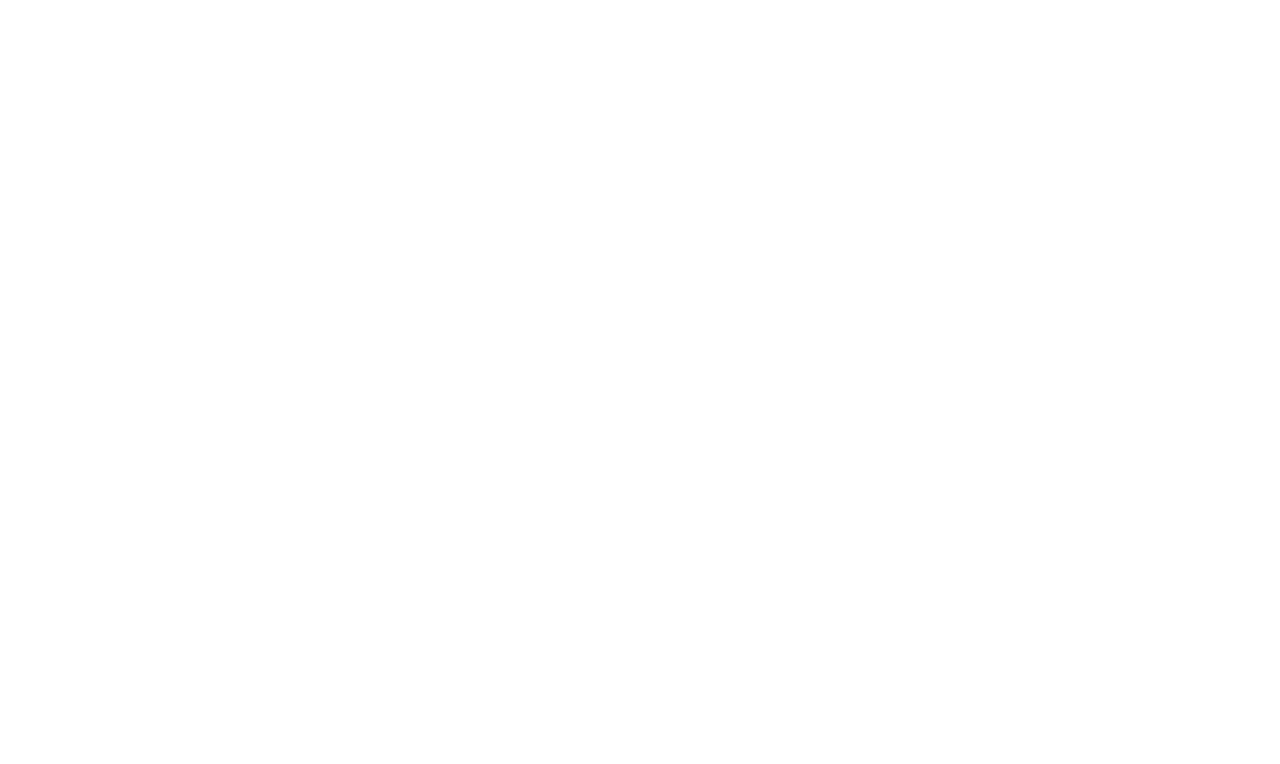
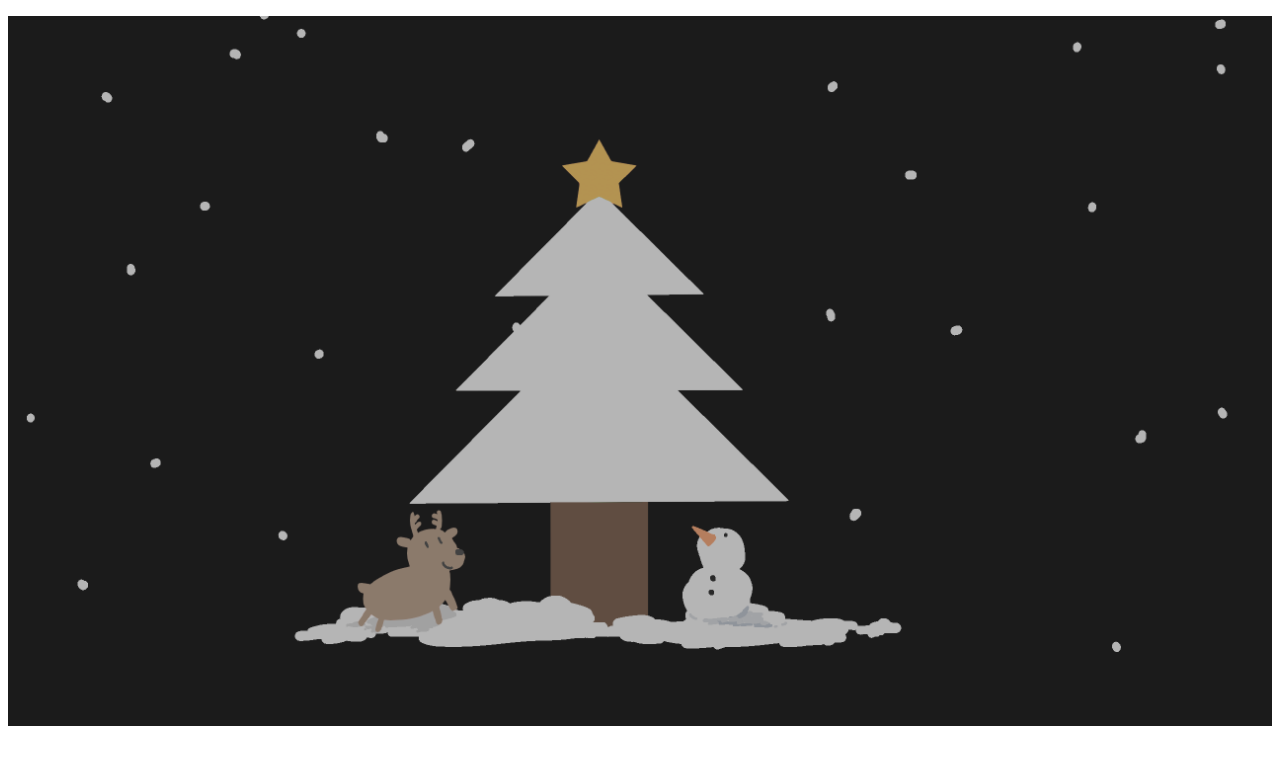
Before and after one commit to sika0115/AdventCalender2019, a plain HTML site: page index.html in a window 1280 px wide. Drawn offline with Linux system fonts and the light colour scheme.

Commit message:
fix imgchange js+html+css

```diff
--- a/index.html
+++ b/index.html
@@ -7,5 +7,31 @@
   </head>
 
   <body>
+      <p class="resize">
+        <img id="pics" src="pics/image00.png">
+      </p>
+      <!-- JavaScript 画像を時間経過に応じて変更する-->
+      <script>
+        var pics_src = new Array("pics/image00.png",
+                                 "pics/image01.png",
+                                 "pics/image02.png",
+                                 "pics/image03.png",
+                                 "pics/image04.png",
+                                 "pics/image05.png");
+        var num = -1;
+
+        slideshow_timer();
+
+        function slideshow_timer(){
+          if (num == 5){
+              num = 0;
+          }
+          else {
+              num ++;
+          }
+          document.getElementById("pics").src = pics_src[num];
+          setTimeout("slideshow_timer()",1000);
+      }
+      </script>
   </body>
 </html>
--- a/styles/index.css
+++ b/styles/index.css
@@ -1,6 +1,6 @@
 @charset "UTF-8";
 
-body {
-    background-image : url();
-    background-size: cover;
+img {
+    max-width: 100%;
+    height: auto;
 }
```
Also changed, not shown: pics/image00.png (added), pics/image01.png (added), pics/image02.png (added), pics/image03.png (added), pics/image04.png (added), pics/image05.png (added), styles/image00.png (deleted), 2 other files.
